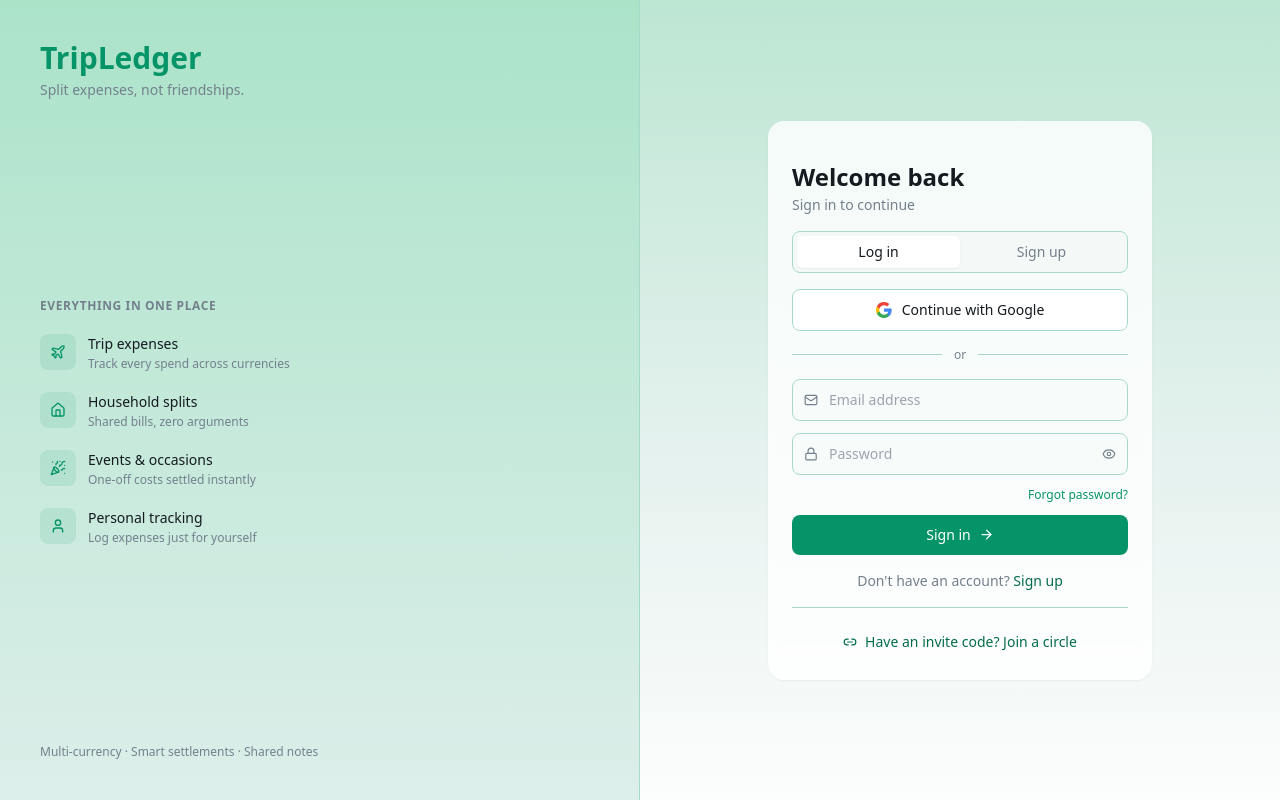
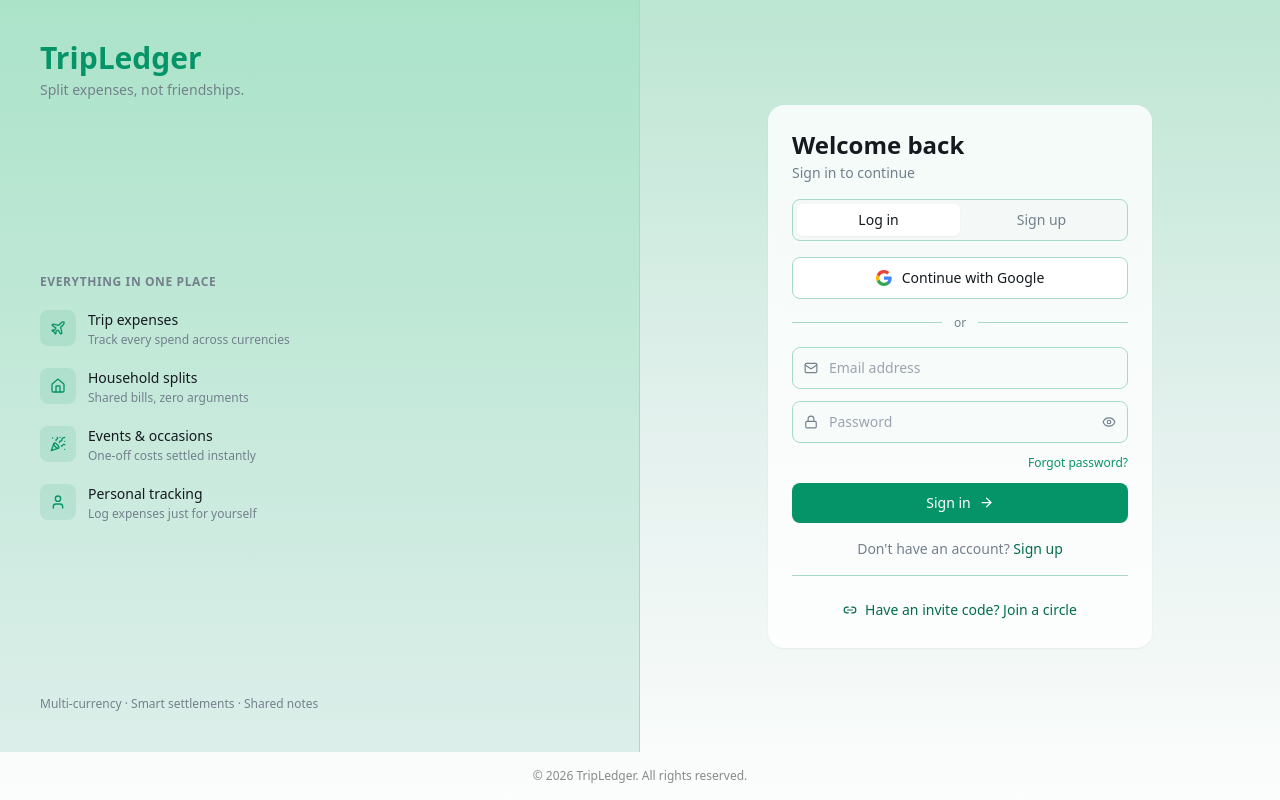
Before and after one commit to AishwaryaDV/Tripledger, a React (Vite) app in the folder frontend/: page /login in a window 1280 px wide. Built offline with nearby package versions, Linux system fonts and the light colour scheme; no server answers.

Commit message:
fix: apply green gradient to all standalone pages (InviteJoin, ResetPassword, About header)

```diff
--- a/frontend/src/pages/About.tsx
+++ b/frontend/src/pages/About.tsx
@@ -8,9 +8,9 @@ const About = () => {
     <div className="min-h-screen bg-background">
 
       {/* Nav */}
-      <header className="border-b bg-card">
-        <div className="container mx-auto px-4 py-4 flex items-center justify-between">
-          <button onClick={() => navigate('/')} className="text-2xl font-bold text-primary">
+      <header style={{ background: 'linear-gradient(180deg, hsl(152,45%,82%) 0%, hsl(165,32%,92%) 100%)' }}>
+        <div className="container mx-auto px-4 py-3 flex items-center justify-between">
+          <button onClick={() => navigate('/')} className="text-2xl font-bold text-foreground">
             TripLedger
           </button>
           <button
--- a/frontend/src/pages/InviteJoin.tsx
+++ b/frontend/src/pages/InviteJoin.tsx
@@ -47,10 +47,12 @@ const InviteJoin = () => {
     }
   }
 
+  const pageBg: React.CSSProperties = { background: 'linear-gradient(180deg, hsl(152,45%,82%) 0%, hsl(165,32%,92%) 55%, hsl(160,18%,99%) 100%)' }
+
   // Loading state
   if (isLoading) {
     return (
-      <div className="min-h-screen bg-background flex items-center justify-center">
+      <div className="min-h-screen flex items-center justify-center" style={pageBg}>
         <div className="text-center space-y-3">
           <div className="w-10 h-10 rounded-full border-2 border-primary border-t-transparent animate-spin mx-auto" />
           <p className="text-sm text-muted-foreground">Looking up circle...</p>
@@ -62,7 +64,7 @@ const InviteJoin = () => {
   // Invalid code
   if (loadError || !preview) {
     return (
-      <div className="min-h-screen bg-background flex items-center justify-center p-4">
+      <div className="min-h-screen flex items-center justify-center p-4" style={pageBg}>
         <div className="w-full max-w-sm text-center space-y-4">
           <div className="w-14 h-14 rounded-full bg-destructive/10 flex items-center justify-center mx-auto">
             <AlertTriangle size={24} className="text-destructive" />
@@ -86,7 +88,7 @@ const InviteJoin = () => {
   const TypeIcon = typeConfig.icon
 
   return (
-    <div className="min-h-screen bg-background flex items-center justify-center p-4">
+    <div className="min-h-screen flex items-center justify-center p-4" style={pageBg}>
       <div className="w-full max-w-sm space-y-4">
 
         {/* Header */}
--- a/frontend/src/pages/Login.tsx
+++ b/frontend/src/pages/Login.tsx
@@ -11,7 +11,7 @@ import { toast } from 'sonner'
 type Mode = 'login' | 'signup'
 
 const GoogleIcon = () => (
-  <svg width="48" height="48" viewBox="0 0 18 18" fill="none">
+  <svg width="32" height="32" viewBox="0 0 18 18" fill="none">
     <path d="M17.64 9.2c0-.637-.057-1.251-.164-1.84H9v3.481h4.844c-.209 1.125-.843 2.078-1.796 2.716v2.259h2.908c1.702-1.567 2.684-3.875 2.684-6.615z" fill="#4285F4"/>
     <path d="M9 18c2.43 0 4.467-.806 5.956-2.184l-2.908-2.259c-.806.54-1.837.86-3.048.86-2.344 0-4.328-1.584-5.036-3.711H.957v2.332A8.997 8.997 0 0 0 9 18z" fill="#34A853"/>
     <path d="M3.964 10.706A5.41 5.41 0 0 1 3.682 9c0-.593.102-1.17.282-1.706V4.962H.957A8.996 8.996 0 0 0 0 9c0 1.452.348 2.827.957 4.038l3.007-2.332z" fill="#FBBC05"/>
@@ -84,7 +84,10 @@ const Login = () => {
   }
 
   return (
-    <div className="h-screen overflow-hidden flex flex-col sm:flex-row" style={{ background: 'linear-gradient(180deg, hsl(152,45%,82%) 0%, hsl(165,32%,92%) 55%, hsl(160,18%,99%) 100%)' }}>
+    <div className="h-screen flex flex-col" style={{ background: 'linear-gradient(180deg, hsl(152,45%,82%) 0%, hsl(165,32%,92%) 55%, hsl(160,18%,99%) 100%)' }}>
+
+      {/* Main content */}
+      <div className="flex-1 flex flex-col sm:flex-row overflow-hidden">
 
       {/* ── Left panel — branding (desktop only) ──────────────────────── */}
       <div className="hidden sm:flex sm:w-1/2 border-r flex-col justify-between p-10" style={{ background: 'linear-gradient(180deg, hsl(152,50%,78%) 0%, hsl(165,35%,90%) 100%)' }}>
@@ -120,13 +123,8 @@ const Login = () => {
 
         <div className="w-full max-w-sm mx-auto space-y-4 sm:bg-white/80 sm:backdrop-blur-sm sm:rounded-2xl sm:p-6 sm:shadow-sm">
 
-          {/* Mobile logo — hidden on desktop (desktop left panel has it) */}
-          <div className="sm:hidden mb-2 text-center">
-            <h1 className="text-2xl font-bold text-primary">TripLedger</h1>
-          </div>
-
           {/* Heading */}
-          <div className="mb-1 text-center sm:text-left">
+          <div className="mb-1 mt-8 sm:mt-0 text-center sm:text-left">
             <h2 className="text-2xl font-bold">
               {mode === 'login' ? 'Welcome back' : 'Create account'}
             </h2>
@@ -394,6 +392,13 @@ const Login = () => {
           </div>
 
         </div>
+
+      </div>
+    </div>
+
+      {/* Footer */}
+      <div className="py-4 text-center">
+        <p className="text-xs text-foreground/50">© 2026 TripLedger. All rights reserved.</p>
       </div>
     </div>
   )
--- a/frontend/src/pages/ResetPassword.tsx
+++ b/frontend/src/pages/ResetPassword.tsx
@@ -44,7 +44,7 @@ const ResetPassword = () => {
   }
 
   return (
-    <div className="min-h-screen bg-background flex items-center justify-center px-4">
+    <div className="min-h-screen flex items-center justify-center px-4" style={{ background: 'linear-gradient(180deg, hsl(152,45%,82%) 0%, hsl(165,32%,92%) 55%, hsl(160,18%,99%) 100%)' }}>
       <div className="w-full max-w-sm space-y-6">
 
         <div>
```
